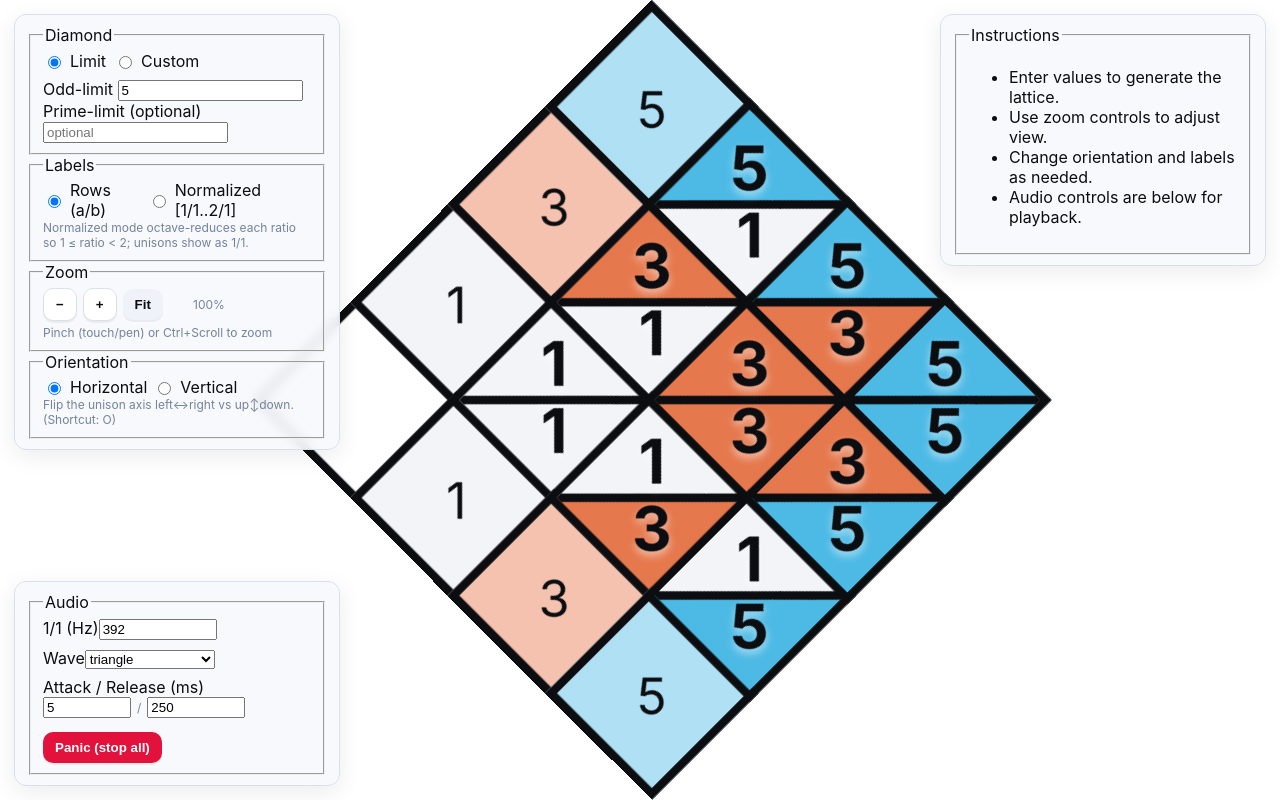
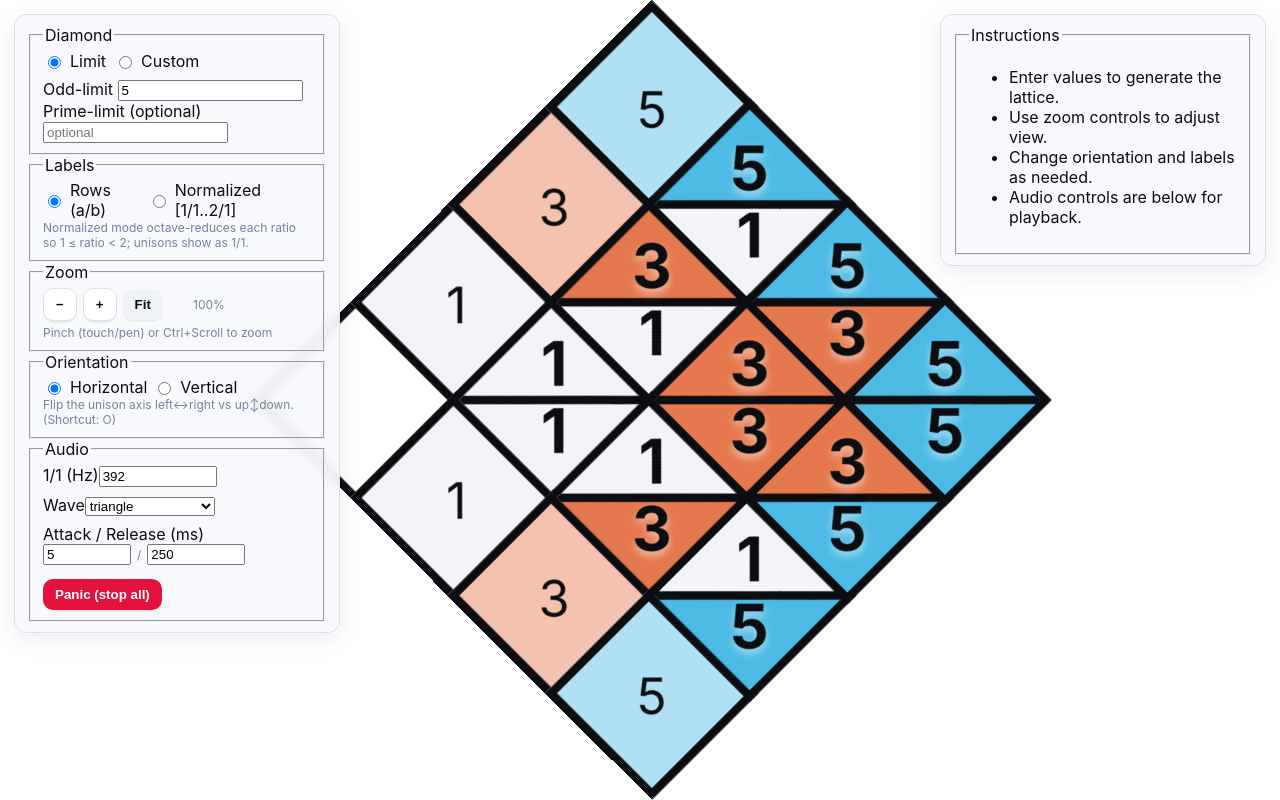
Before and after one commit to NickVuci/TonalityDiamondApplet, a plain HTML site: page index.html in a window 1280 px wide. Drawn offline with Linux system fonts and the light colour scheme.

Commit message:
Refactor audio panel structure: consolidate audio controls and remove redundant panel

```diff
--- a/index.html
+++ b/index.html
@@ -60,10 +60,6 @@
             <div class="muted">Flip the unison axis left↔right vs up↕down. (Shortcut: O)</div>
           </fieldset>
 
-        </div>
-      </div>
-    </div>
-    <div id="audioPanel" class="panel">
           <fieldset>
             <legend>Audio</legend>
             <div class="controls">
@@ -73,6 +69,9 @@
               <button id="panic" class="btn danger" style="margin-top:6px;">Panic (stop all)</button>
             </div>
           </fieldset>
+
+        </div>
+      </div>
     </div>
     <div id="instructions" class="panel" style="position:absolute; top:14px; right:14px; z-index:50;">
       <fieldset>
--- a/style.css
+++ b/style.css
@@ -46,12 +46,6 @@ body{ margin:0; background:var(--bg); color:var(--ink); font-family: Inter, syst
     right: 14px;
     z-index: 50;
 }
-#audioPanel {
-    position: absolute;
-    left: 14px;
-    bottom: 14px;
-    z-index: 50;
-}
 
 /* Diamond wrapper is centered and scaled/rotated by JS */
 #diamondWrap{ position:absolute; top:50%; left:50%; transform-origin:center center; will-change: transform; }
```
Lines whose indentation alone changed are shown as unchanged.
